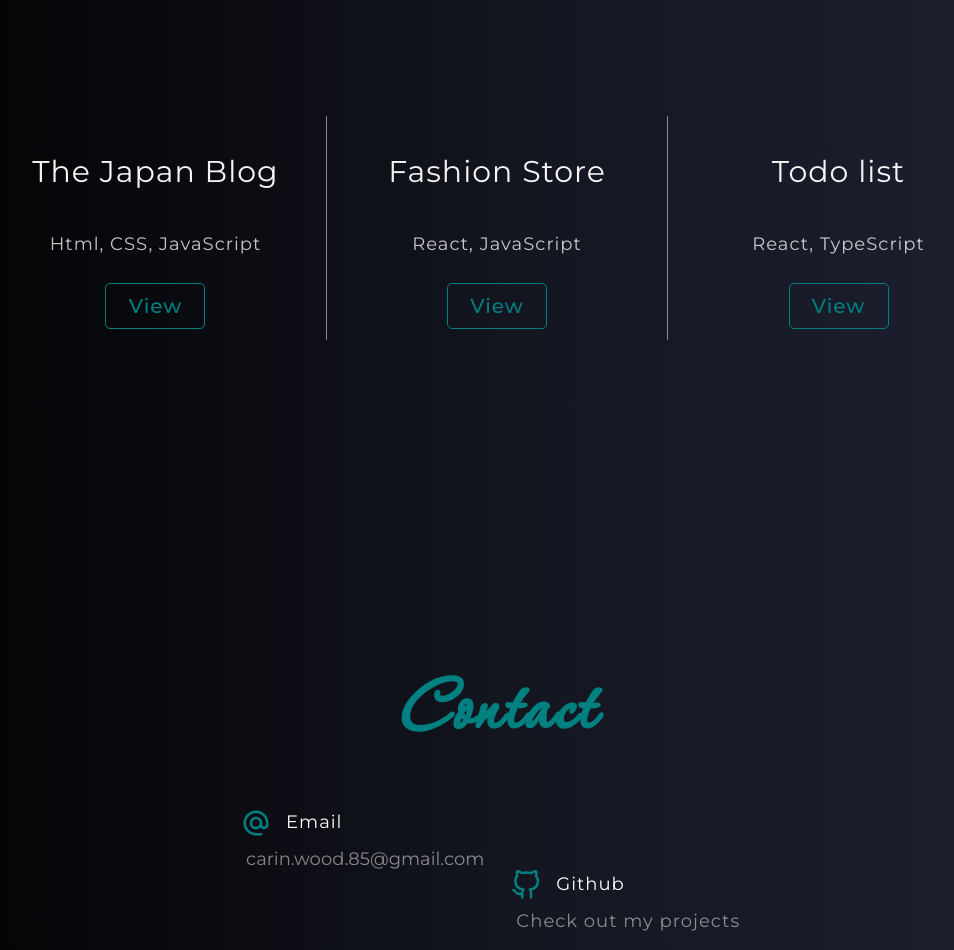
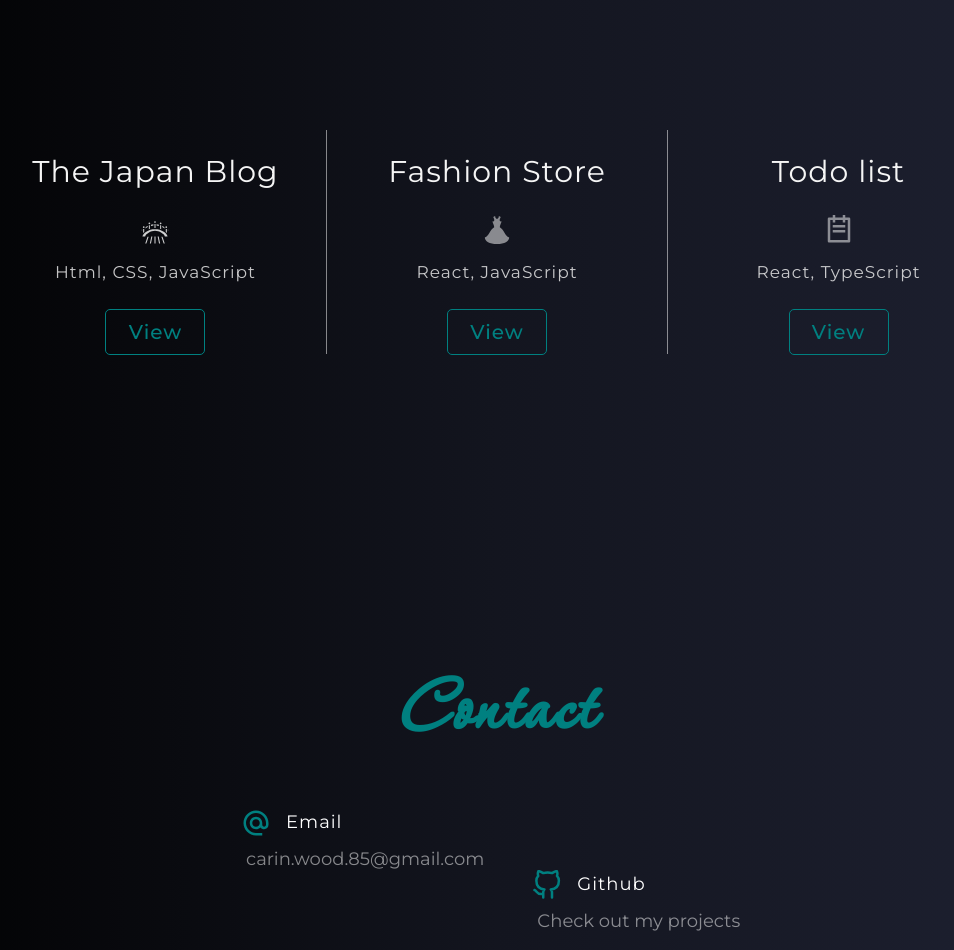
Before and after one commit to CarinWood/Portfolio, a React (Create React App) app: page / in a window 1280 px wide. Shown: the part 1920-2870 px from the top of the page, without its empty margins (143-1097 px from the left). Built offline with nearby package versions, Linux system fonts and the light colour scheme.

Commit message:
update portfolio

```diff
--- a/src/pages/home/Home.jsx
+++ b/src/pages/home/Home.jsx
@@ -1,6 +1,7 @@
 import './home.css'
 import TextAnimation from '../../components/TextAnimation';
 import { Navbar } from '../../components/navbar/Navbar';
+import { FaGithub, FaLinkedin, FaYoutube } from "react-icons/fa";
 
 
 
@@ -20,7 +21,10 @@ const Home = () => {
                             Contact Me
                           </button>
                         </Link> */}
-
+                        {/* <FaGithub className='_icon kitty'/>
+                        <FaLinkedin className='_icon'/>
+                        <FaYoutube className='_icon'/>
+                       */}
                 </div>
             </header>
 
--- a/src/pages/home/home.css
+++ b/src/pages/home/home.css
@@ -77,3 +77,16 @@ header {
 .contact-btn:active {
     transform: translateY(3px);
 }
+
+._icon {
+    font-size: 55px;
+    color: teal;
+    margin-right: 50px;
+    cursor: pointer;
+    margin-top: 40px;
+
+}
+
+.kitty {
+    margin-left: 120px;
+}
--- a/src/pages/portfolio/Portfolio.jsx
+++ b/src/pages/portfolio/Portfolio.jsx
@@ -1,5 +1,6 @@
-import "./portfolio.css";
-import { FiGithub } from "react-icons/fi";
+import "./portfolio.css"
+import { GiJapaneseBridge, GiAmpleDress } from "react-icons/gi";
+import { RiTodoLine } from "react-icons/ri";
 import { useState } from "react";
 
 
@@ -25,6 +26,7 @@ const Projects = () => {
       <section className="first-row">
         <div className="box1">
           <h1 className="project-title">The Japan Blog</h1>
+          <GiJapaneseBridge className="japan-icon"/>
           <p className="sub">
             Html, CSS, JavaScript
           </p>
@@ -33,23 +35,18 @@ const Projects = () => {
         <div className="divider"></div>
         <div className="box2">
           <h1 className="project-title">Fashion Store</h1>
+          <GiAmpleDress className="fashion-icon"/>
           <p className="sub">React, JavaScript</p>
           <button className="view-button">View</button>
         </div>
         <div className="divider"></div>
         <div className="box3">
           <h1 className="project-title">Todo list</h1>
+          <RiTodoLine className="todo-icon"/>
           <p className="sub">React, TypeScript</p>
           <button className="view-button">View</button>
         </div>
       </section>
-
-      {/* { fall && <div className="github-container">
-       <FiGithub className="githubcat"/>
-       <p className="github-text">Psst! See my <br/><a className="a-tag" target="_blank" href="https://github.com/CarinWood">Github</a> page</p>
-       </div>}
-
-       */}
     </div>
   );
 };
--- a/src/pages/portfolio/portfolio.css
+++ b/src/pages/portfolio/portfolio.css
@@ -37,7 +37,7 @@
    justify-content: center;
    margin: 20px auto;
    width: 350px;
-   height: 200px;
+   height: auto;
    margin-right: 10px;
    margin-left: 10px;
 
@@ -57,7 +57,7 @@
    justify-content: center;
    margin: 20px auto;
    width: 350px;
-   height: 200px;
+   height: auto;
    margin-right: 10px;
    margin-left: 10px;
 }
@@ -69,7 +69,7 @@
    justify-content: center;
    margin: 20px auto;
    width: 350px;
-   height: 200px;
+   height: auto;
    margin-right: 10px;
    margin-left: 10px;
 }
@@ -83,7 +83,7 @@
 }
 
 .sub {
-    font-size: 18px;
+    font-size: 17px;
     color: whitesmoke;
     opacity: 0.8;
     font-family: 'Montserrat';
@@ -110,53 +110,6 @@
     transform: translateY(2px);
 }
 
-.github-container {
-    position: absolute;
-    top: 28%;
-    display: flex;
-    justify-content: center;
-    align-items: center;
-    right: 9%;
-    border: 1px dotted white;
-    width: 200px;
-    transform: rotate(20deg);
-    animation: grow 1.2s  ease-out;
-}
-
-@keyframes grow {
-    0% {
-        top: -40%;
-        opacity: 0;
-        transform: rotate(0deg);
-    }
-    70% {
-        top: 10%;
-        opacity: 1;
-        transform: rotate(0deg);
-    }
-
-    100% {
-        opacity: 1;
-        top: 28%;
-        transform: rotate(20deg);
-    }
-}
-
-.githubcat {
-    color: teal;
-    font-size: 40px;
-    margin-right: 15px;
-    opacity: 1;
-    z-index: 100;
-}
-
-.github-text {
-    color: white;
-    font-family: "Montserrat";
-    font-size: 16px;
-    letter-spacing: 1px;
-    opacity: 0.5;
-}
 
 .a-tag {
     color: white !important;
@@ -169,3 +122,19 @@
 .a-tag:hover {
     color: teal !important;
 }
+
+.japan-icon {
+    color: white;
+    font-size: 30px;
+    opacity: 0.8;
+}
+.fashion-icon {
+    color: white;
+    font-size: 30px;
+    opacity: 0.5;
+}
+.todo-icon {
+    color: white;
+    font-size: 30px;
+    opacity: 0.5;
+}
```
